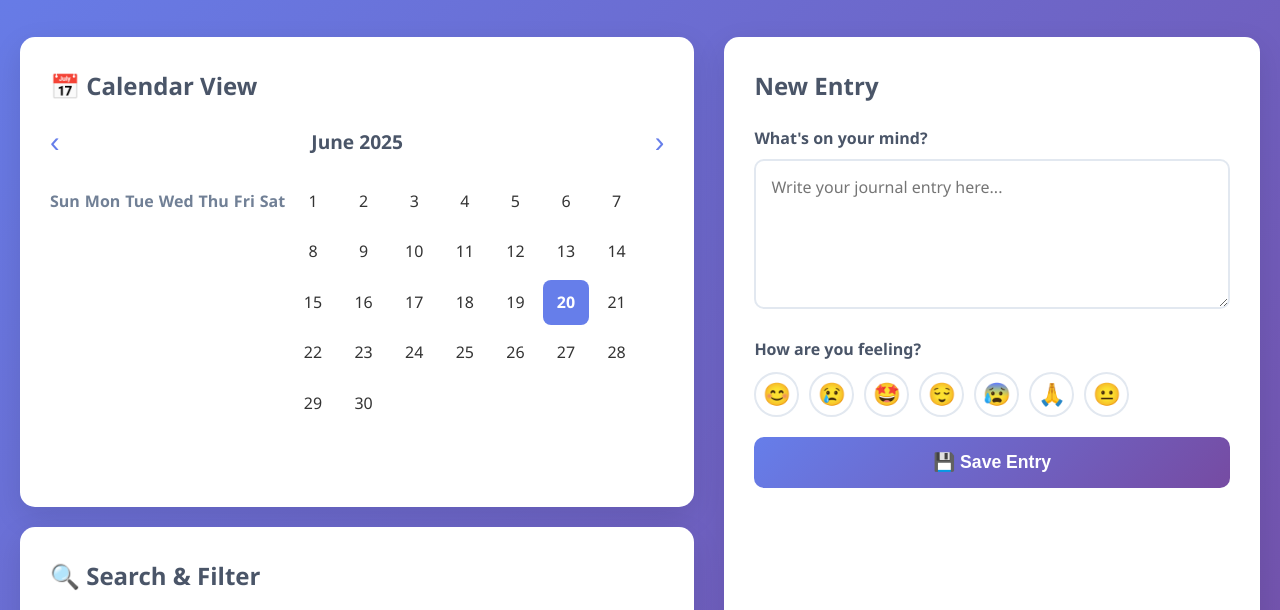
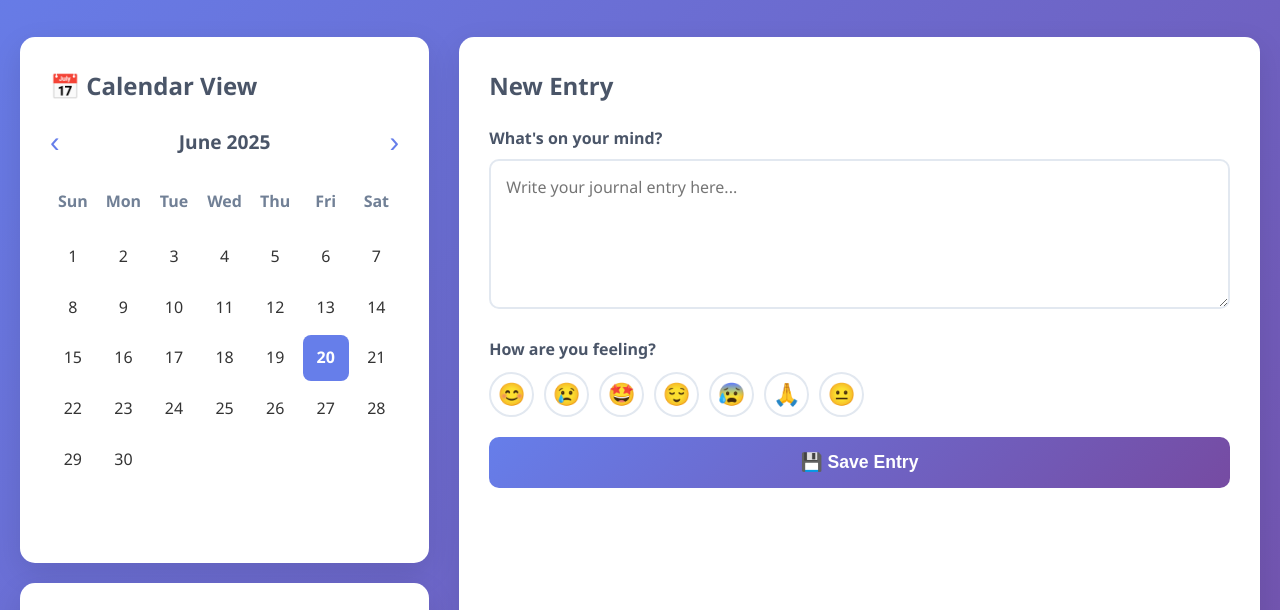
Before and after one commit to meputman1/Journal, a plain HTML site: page index.html in a window 1280 px wide. Shown: the part 125-735 px from the top of the page. Drawn offline with Linux system fonts and the light colour scheme.

Commit message:
calendar grid update
calendar grid is now fixed

```diff
--- a/styles.css
+++ b/styles.css
@@ -40,7 +40,7 @@ header p {
 /* Main content layout */
 main {
     display: grid;
-    grid-template-columns: 1.2fr 1fr;
+    grid-template-columns: 1fr 2fr;
     grid-template-rows: auto 1fr;
     grid-template-areas:
         "calendar form"
@@ -109,9 +109,9 @@ main {
 
 /* Calendar Grid */
 .calendar-grid {
-    display: grid;
-    grid-template-columns: repeat(7, 1fr);
-    gap: 5px;
+    display: flex;
+    flex-direction: column;
+    gap: 10px;
 }
 
 .calendar-weekdays,
```
